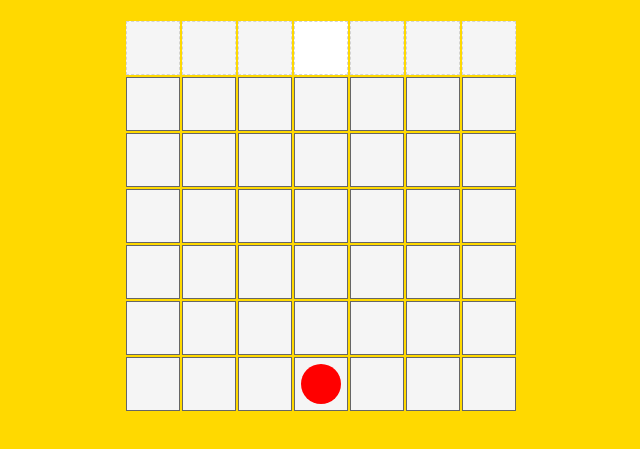
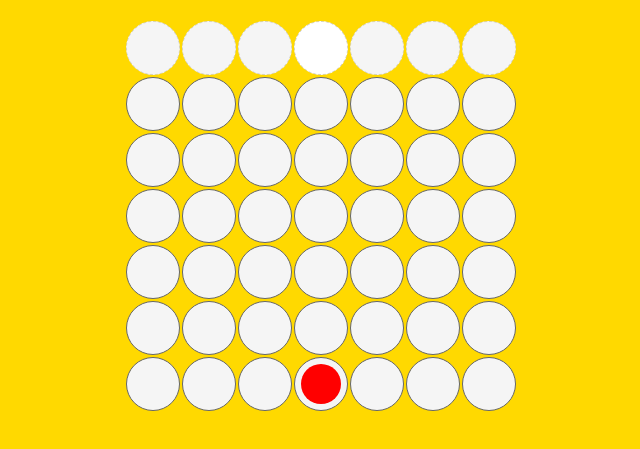
Before and after one commit to iTaylorCodes/ConnectFour, a plain HTML site: page index.html in a window 1280 px wide. Both pictures are taken after a click on the element 640 px from the left and 108 px from the top of the page. Shown: the part 61-510 px from the top of the page, without its empty margins (319-959 px from the left). Drawn offline with Linux system fonts and the light colour scheme.

Commit message:
Refactored code for ES2015

```diff
--- a/connect4.css
+++ b/connect4.css
@@ -5,6 +5,7 @@
 	height: 50px;
 	border: solid 1px #666;
 	background-color: whitesmoke;
+	border-radius: 50%;
 }
 
 /* pieces are div within game table cells: draw as colored circles */
@@ -41,10 +42,6 @@
 	border: dashed 1px lightgray;
 }
 
-/* #column-top td:hover {
-	background-color: gold;
-} */
-
 h1 {
 	text-align: center;
 }
--- a/connect4.js
+++ b/connect4.js
@@ -5,11 +5,13 @@
  * board fills (tie)
  */
 
-let WIDTH = 7;
-let HEIGHT = 6;
+const WIDTH = 7;
+const HEIGHT = 6;
 
 let currPlayer = 1; // active player: 1 or 2
 let board = []; // array of rows, each row is array of cells  (board[y][x])
+
+let gameIsRunning = true;
 
 /** makeBoard: create in-JS board structure:
  *    board = array of rows, each row is array of cells  (board[y][x])
@@ -51,8 +53,7 @@ function makeHtmlBoard() {
 /** findSpotForCol: given column x, return top empty y (null if filled) */
 function findSpotForCol(x) {
 	for (let y = HEIGHT - 1; y >= 0; y--) {
-		const cell = document.getElementById(`${y}-${x}`);
-		if (cell.childElementCount === 0) {
+		if (!board[y][x]) {
 			return y;
 		}
 	}
@@ -63,19 +64,25 @@ function findSpotForCol(x) {
 function placeInTable(y, x) {
 	const cell = document.getElementById(`${y}-${x}`);
 	const piece = document.createElement('div');
-	piece.className = currPlayer === 1 ? 'piece p1' : 'piece p2';
+	piece.className = `piece p${currPlayer}`;
 	cell.appendChild(piece);
 }
 
 /** endGame: announce game end */
 function endGame(msg) {
-	alert(msg);
+	gameIsRunning = false;
+	setTimeout(() => {
+		alert(msg);
+	}, 100);
 }
 
 /** handleClick: handle click of column top to play piece */
 function handleClick(evt) {
+	if (gameIsRunning === false) {
+		return;
+	}
 	// get x from ID of clicked cell
-	let x = +evt.target.id;
+	const x = +evt.target.id;
 
 	// get next spot in column (if none, ignore click)
 	const y = findSpotForCol(x);
@@ -99,6 +106,8 @@ function handleClick(evt) {
 
 	// switch players
 	currPlayer = currPlayer === 1 ? 2 : 1;
+
+	evt.target.style.backgroundColor = 'white';
 }
 
 /** checkForWin: check board cell-by-cell for "does a win start here?" */
@@ -156,12 +165,10 @@ makeHtmlBoard();
 
 const columnTop = Array.from(document.querySelectorAll('#column-top td'));
 for (let top of columnTop) {
-	top.addEventListener('mousemove', hoverPiece);
+	top.addEventListener('mousemove', function (e) {
+		e.target.style.backgroundColor = currPlayer === 1 ? 'red' : 'blue';
+	});
 	top.addEventListener('mouseleave', function (e) {
 		e.target.style.backgroundColor = 'white';
 	});
 }
-
-function hoverPiece(e) {
-	e.target.style.backgroundColor = currPlayer === 1 ? 'red' : 'blue';
-}
```
